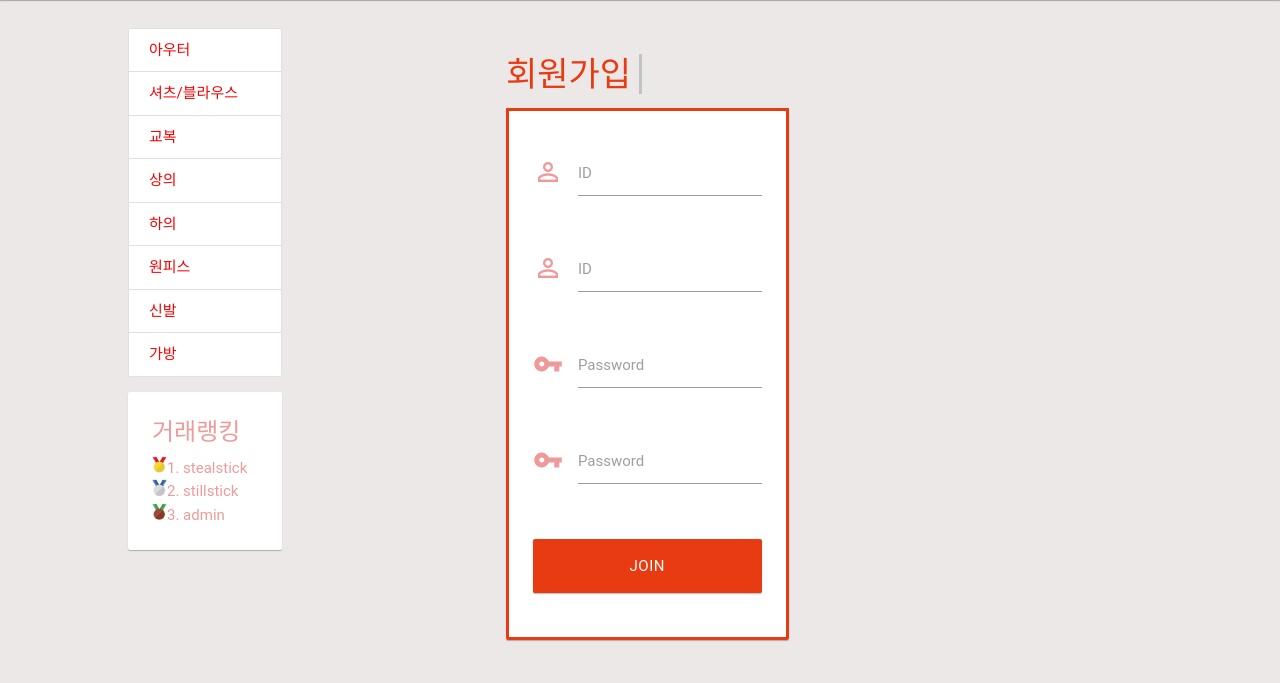
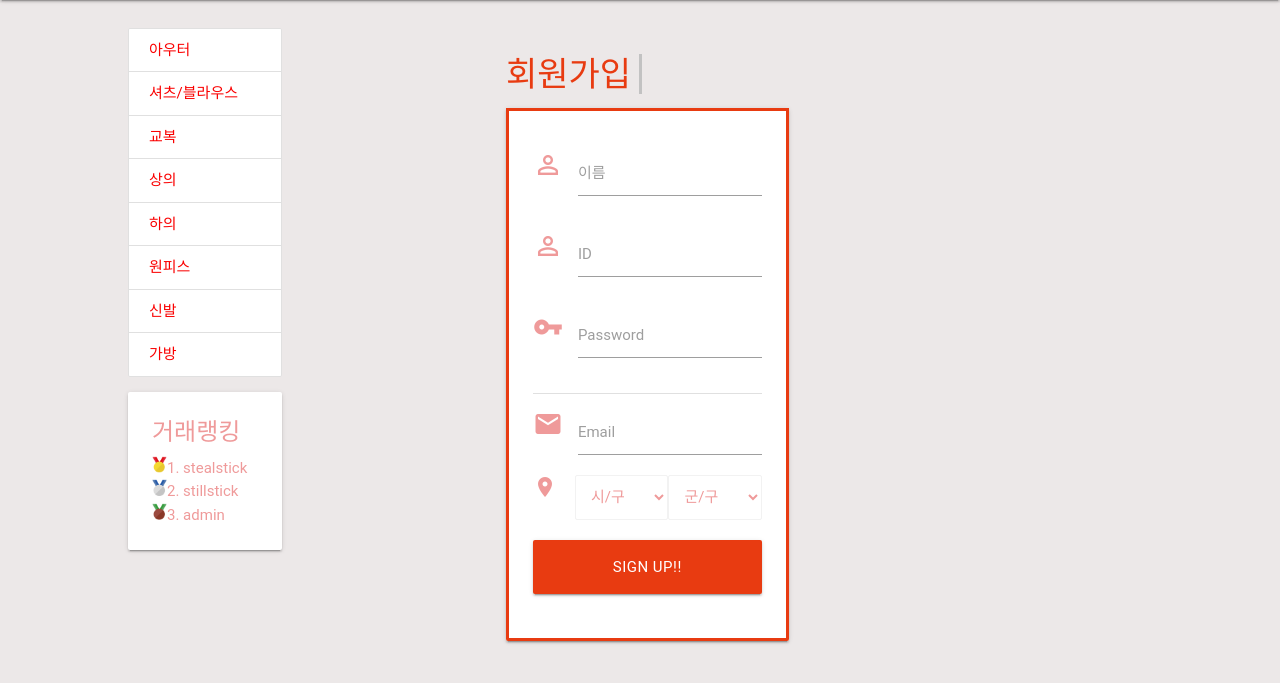
Before and after one commit to stealstick/clothes, a Django app: page /account/signup/ in a window 1280 px wide. Shown: the part 60-743 px from the top of the page. Run offline with Django 3.2, Linux system fonts and the light colour scheme; some libraries are stand-ins or nearby versions; some web fonts are replaced.

Commit message:
signup complete

```diff
--- a/static/account/css/base.css
+++ b/static/account/css/base.css
@@ -1,9 +1,7 @@
 body{
 	background-color: rgb(52,71,80);
 }
-.z-depth-1, nav, .card-panel, .card, .toast, .btn, .btn-large, .btn-floating, .dropdown-content, .collapsible, .side-nav {
-    box-shadow: 0 1px 1px 0 rgba(0,0,0,0.16),0 1px 1px 0 rgba(0,0,0,0.12);
-}
+
 
 .container{
 	width: 90%;
--- a/static/main/css/base.css
+++ b/static/main/css/base.css
@@ -1,10 +1,7 @@
 body{
 	background-color: #ece8e8;
 }
-.z-depth-1, nav, .card-panel, .card, .toast, .btn, .btn-large, .btn-floating, .dropdown-content, .collapsible, .side-nav {
-    box-shadow: 0 1px 1px 0 rgba(0,0,0,0.16),0 1px 1px 0 rgba(0,0,0,0.12);
 
-}
 .content{
 padding-top :80px;
 }
--- a/templates/account/layout.html
+++ b/templates/account/layout.html
@@ -7,7 +7,6 @@
 	<!--Import Google Icon Font-->
 	<link href="http://fonts.googleapis.com/icon?family=Material+Icons" rel="stylesheet">
 	<!--Import materialize.css-->
-	<link type="text/css" rel="stylesheet" href="css/materialize.min.css"  media="screen,projection"/>
 
 	<!--Let browser know website is optimized for mobile-->
 	<meta name="viewport" content="width=device-width, initial-scale=1.0"/>
@@ -16,7 +15,7 @@
 
 	<link rel ="stylesheet" href="{% static 'main/css/base.css' %}" />
 	<link rel ="stylesheet" href="{% static 'account/css/login.css' %}" />
-
+	<link rel ="stylesheet" href="{% static 'account/css/signup.css' %}" />
 	<!-- Compiled and minified JavaScript -->
 	<script src="https://code.jquery.com/jquery-2.1.4.min.js"></script>
 	<script src="https://cdnjs.cloudflare.com/ajax/libs/materialize/0.97.7/js/materialize.min.js"></script>
@@ -79,12 +78,15 @@
 			</div>
 		</div>
 		<!--Import jQuery before materialize.js-->
-		<script type="text/javascript" src="https://code.jquery.com/jquery-2.1.1.min.js"></script>
-		<script type="text/javascript" src="js/materialize.min.js"></script>
+				<script src="http://code.jquery.com/jquery-2.1.2.min.js" crossorigin="anonymous"></script>
+		<script type="text/javascript" src="http://cdnjs.cloudflare.com/ajax/libs/materialize/0.97.5/js/materialize.min.js"></script>
+
+
 		<script> $(document).ready(function(){
 			$('ul.tabs').tabs('select_tab', 'tab_id');
 		});
 
 	</script>
+	<script>  $('select').material_select('destroy');</script>
 </body>
 </html>
--- a/templates/account/signup.html
+++ b/templates/account/signup.html
@@ -13,7 +13,7 @@
 							<div class="input-field col l12">
 								<i class="material-icons prefix">perm_identity</i>
 								<input id="icon_prefix" type="text" class="validate">
-								<label for="icon_prefix">ID</label>
+								<label for="icon_prefix">이름</label>
 							</div>
 							<div class="input-field col l12">
 								<i class="material-icons prefix">perm_identity</i>
@@ -22,16 +22,35 @@
 							</div>
 							<div class="input-field col l12">
 								<i class="material-icons prefix">vpn_key</i>
-								<input id="icon_telephone" type="tel" class="validate">
+								<input id="icon_telephone" type="password" class="validate">
 								<label for="icon_telephone">Password</label>
 							</div>
 							<div class="input-field col l12">
-								<i class="material-icons prefix">vpn_key</i>
-								<input id="icon_telephone" type="tel" class="validate">
-								<label for="icon_telephone">Password</label>
+								<div class="divider"></div>
+							</div>
+							<div class="input-field col l12">
+								<i class="material-icons prefix">email</i>
+								<input id="icon_email" type="email" class="validate">
+								<label for="icon_email">Email</label>
+							</div>
+							<div class="col l2"><i class="material-icons prefix">room</i></div>
+							<div class="col l10">
+								<select class="browser-default col l6">
+									<option value="" disabled selected> 시/구</option>
+									<option value="1">Option 1</option>
+									<option value="2">Option 2</option>
+									<option value="3">Option 3</option>
+								</select>
+
+								<select class="browser-default col l6">
+									<option value="" disabled selected>군/구</option>
+									<option value="1">Option 1</option>
+									<option value="2">Option 2</option>
+									<option value="3">Option 3</option>
+								</select>
 							</div>
 						</div>
-						<button class="col l12 waves-effect waves-light btn-large login-button">JOIN</button>
+						<button class="col l12 waves-effect waves-light btn-large login-button">Sign up!!</button>
 					</form>
 				</div>
 			</div>
```
